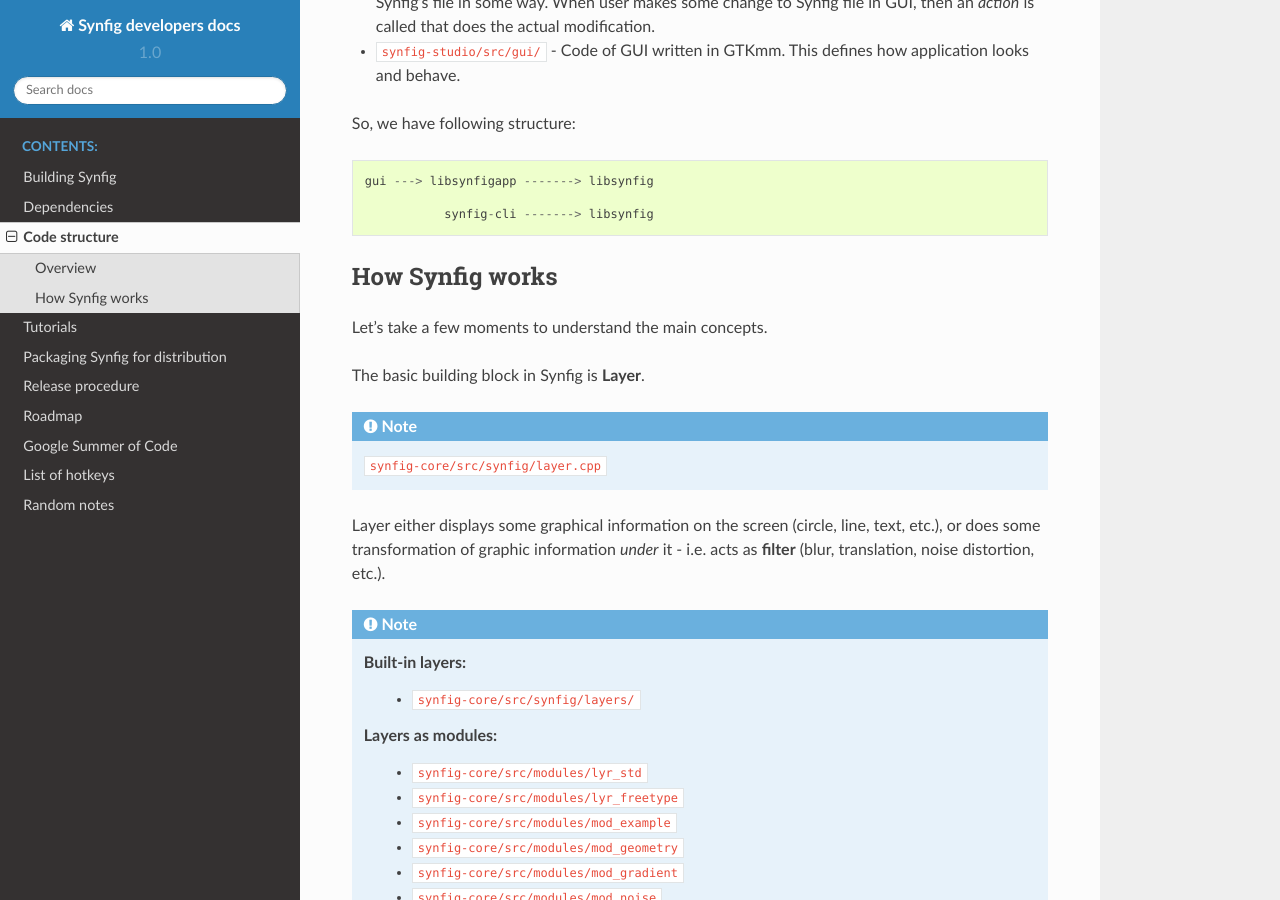
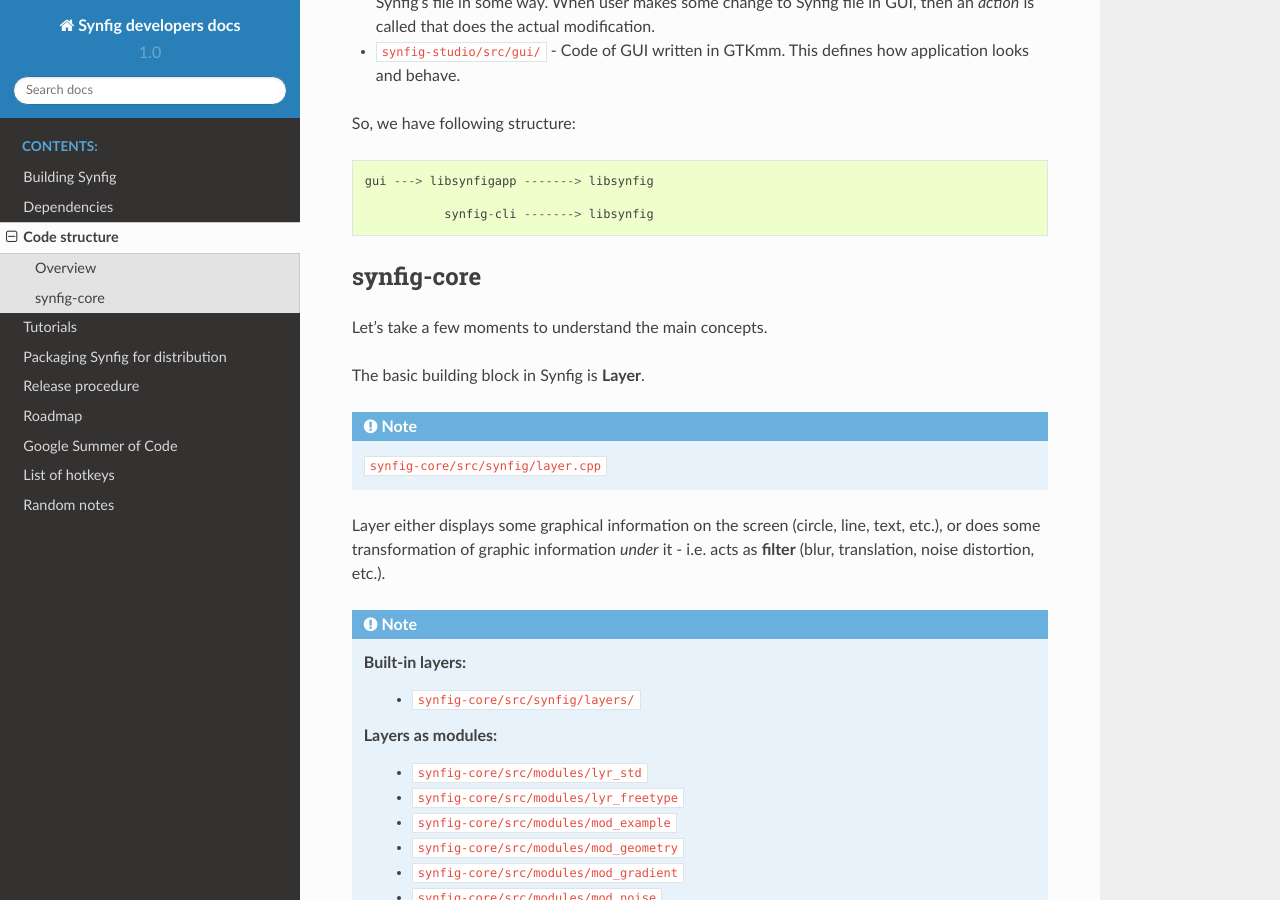
Before and after one commit to synfig/synfig-docs-dev, a Sphinx documentation site: the page built from docs/common/structure.rst, in a window 1280 px wide and 900 px high, scrolled down 1185 px. Built offline with Sphinx 7.4.7 and the Read the Docs theme 2.0.0, drawn with Linux system fonts in a browser that asks for light colours.

Commit message:
Fix heading

```diff
--- a/docs/common/structure.rst
+++ b/docs/common/structure.rst
@@ -47,7 +47,7 @@
              synfig-cli -------> libsynfig
 
 
-How Synfig works
+synfig-core
 ----------------
 
 Let's take a few moments to understand the main concepts.
```
